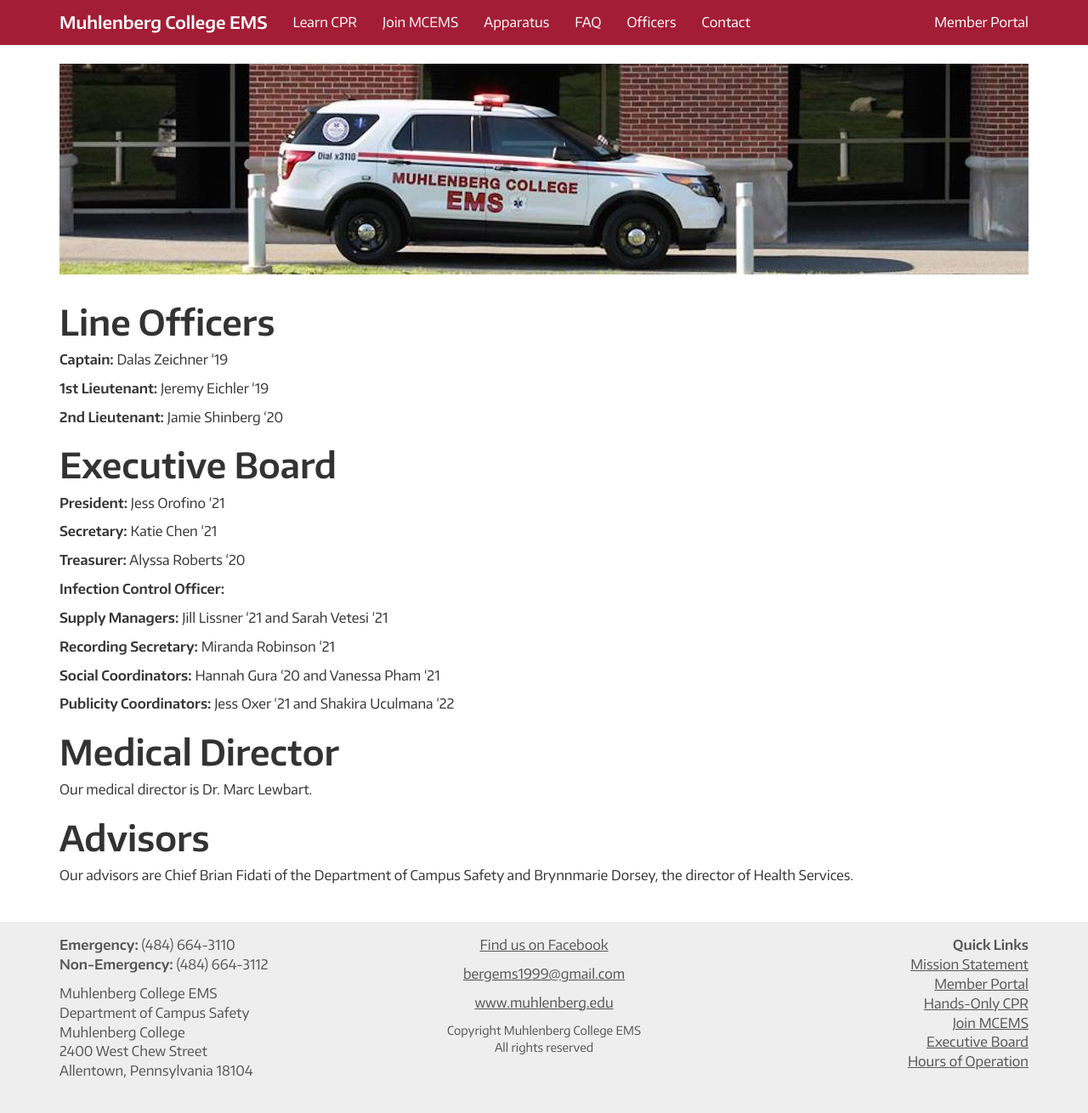
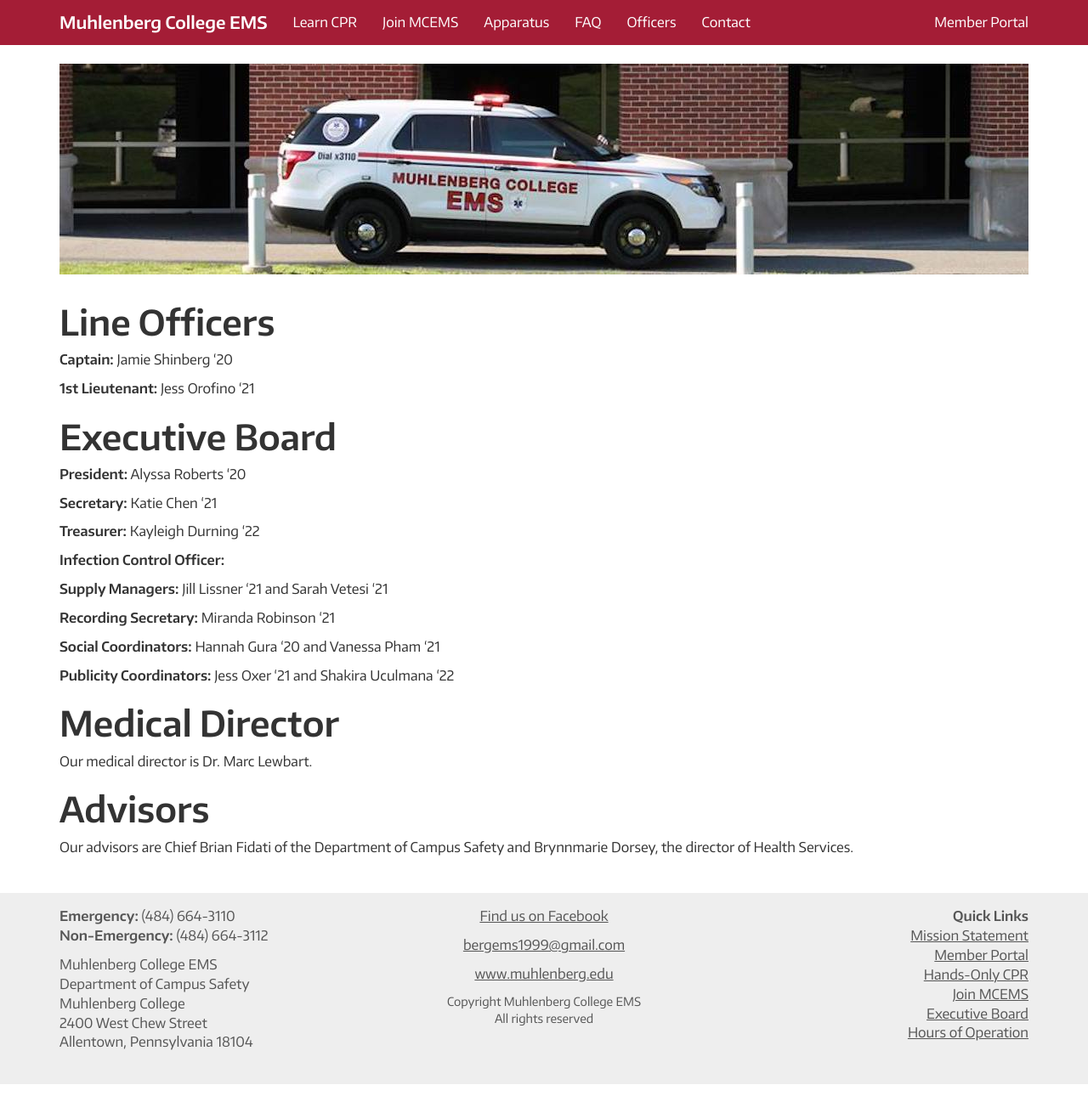
Before and after one commit to MCEMS/www, a Jekyll site: the page built from officers/index.markdown, in a window 1280 px wide. Shown: the whole page at 85% size. Built offline with Jekyll 4.4.1, drawn with Linux system fonts in a browser that asks for light colours; nearby versions of some CDN libraries; after the commit the page ends 1276 px from its top, so only the background shows below that.

Commit message:
Update index.markdown

```diff
--- a/officers/index.markdown
+++ b/officers/index.markdown
@@ -8,20 +8,19 @@
 Line Officers
 =============
 
-**Captain:** Dalas Zeichner '19
+**Captain:** Jamie Shinberg '20
 
-**1st Lieutenant:** Jeremy Eichler '19
+**1st Lieutenant:** Jess Orofino '21
 
-**2nd Lieutenant:** Jamie Shinberg '20
 
 Executive Board
 ===============
 
-**President:** Jess Orofino '21
+**President:** Alyssa Roberts '20
 
 **Secretary:** Katie Chen '21
 
-**Treasurer:** Alyssa Roberts '20
+**Treasurer:** Kayleigh Durning '22
 
 **Infection Control Officer:**
 
```
